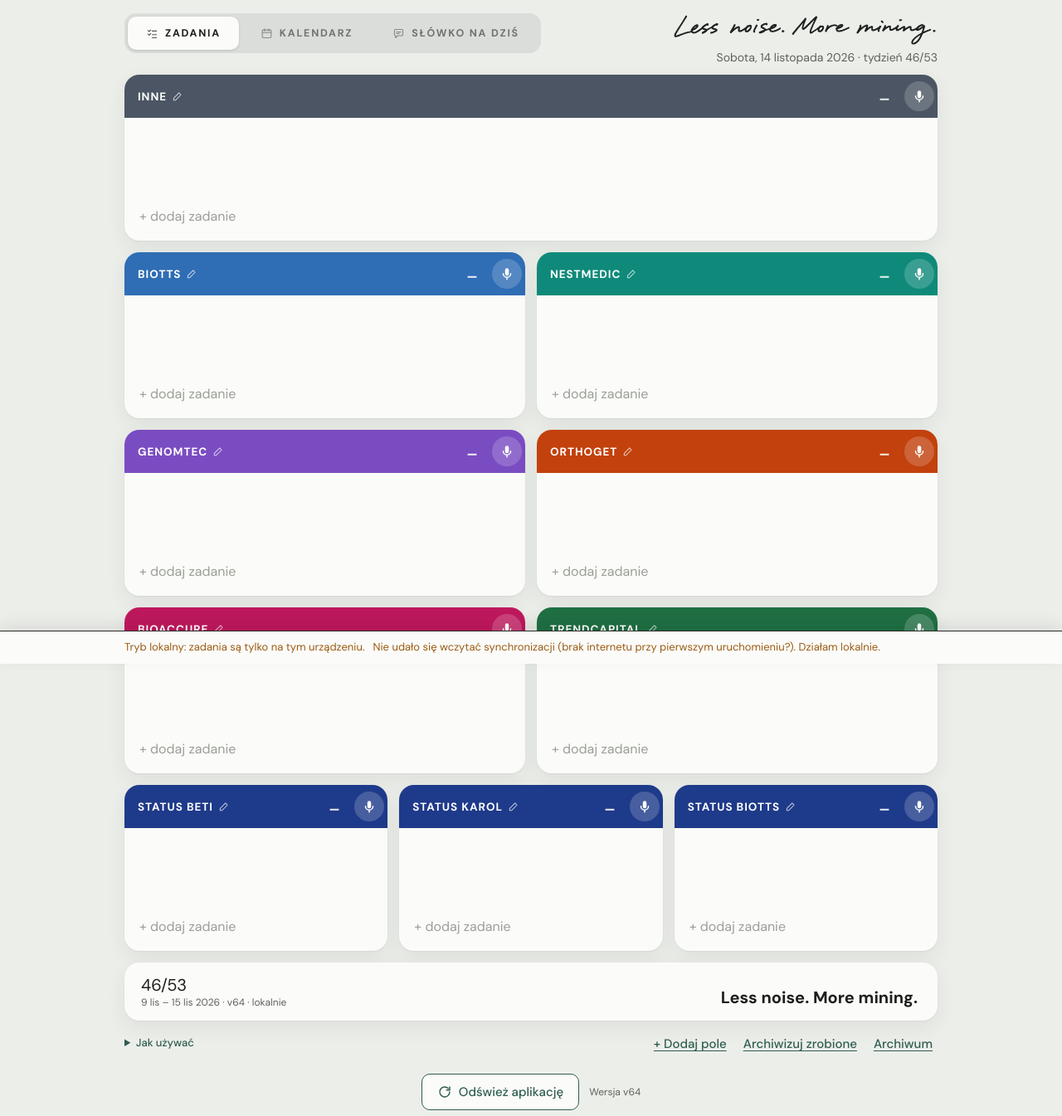
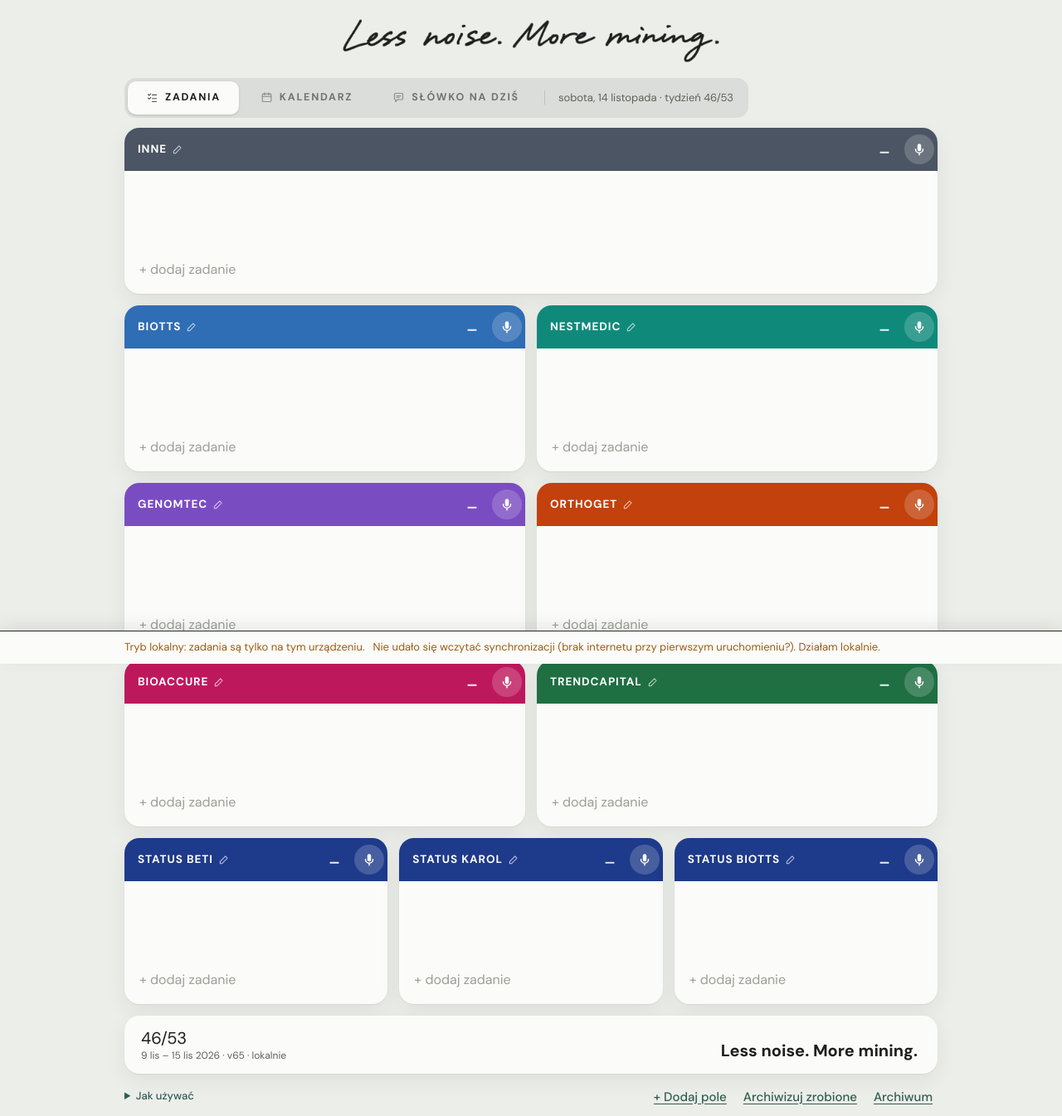
Before and after one commit to dimetylotryptaminy/todo, a plain HTML site: page index.html in a window 1280 px wide. Shown: the top 1345 px of the page at 83% size. Drawn offline with Linux system fonts and the light colour scheme.

Commit message:
Większe motto nad zakładkami; data i tydzień na końcu paska zakładek
Co-Authored-By: Claude Opus 5.5 <noreply@anthropic.com>
Claude-Session: https://claude.ai/code/session_01Rh4mBRmhPxBPrTnoCMWoQC

```diff
--- a/app.js
+++ b/app.js
@@ -2,7 +2,7 @@ import { parse, norm, catOf } from "./parser.js";
 import { ES_WORDS, EN_WORDS } from "./words.js";
 
 const DEFAULT_MOTTO = "Less noise. More mining.";
-const APP_VERSION = "v64";
+const APP_VERSION = "v65";
 // Pozycja słowa zapisującego, jeśli jest ostatnim słowem tekstu („… zapisz”, „… Zapisz.”, dawne „… koniec”), inaczej -1.
 // Tolerancja na błędy dyktowania: „Zapisz.”, „zapisze”, „zapiszę”, „Konieć”, „konie c”.
 function trailingEndWord(text) {
@@ -817,7 +817,7 @@ function renderInner() {
   const hand = store.motto.trim() === DEFAULT_MOTTO;
   $("tiMotto").classList.toggle("hand", hand);
   if (hand) $("tiMotto").setAttribute("aria-label", store.motto); else $("tiMotto").removeAttribute("aria-label");
-  $("tiDate").textContent = WEEKDAYS_FULL[now.getDay()] + ", " + now.getDate() + " " + MONTHS_GEN[now.getMonth()] + " " + now.getFullYear() + " · tydzień " + w.week + "/" + w.total;
+  $("tiDate").textContent = WEEKDAYS_FULL[now.getDay()] + ", " + now.getDate() + " " + MONTHS_GEN[now.getMonth()] + " · tydzień " + w.week + "/" + w.total;
   if (view === "calendar") renderCalendar();
   // słówko: po zalogowaniu (albo zmianie dnia) przerysuj raz, żeby pobrać słówko z konta / od AI
   if (view === "words") { const k = (store.uid || "local") + "|" + iso(new Date()); if (k !== wordsShownFor) { wordsShownFor = k; renderWords(); } }
--- a/index.html
+++ b/index.html
@@ -67,10 +67,10 @@
       <button class="tab" id="tabWords" role="tab" type="button" aria-controls="words" aria-label="Słówko na dziś">
         <span class="lbl"><svg viewBox="0 0 24 24" aria-hidden="true"><path d="M4 5.5A1.5 1.5 0 0 1 5.5 4h13A1.5 1.5 0 0 1 20 5.5v9a1.5 1.5 0 0 1-1.5 1.5H10l-4 4v-4h-.5A1.5 1.5 0 0 1 4 14.5z" fill="none" stroke="currentColor" stroke-width="1.8" stroke-linejoin="round"/><path d="M8 9h8M8 12h5" fill="none" stroke="currentColor" stroke-width="1.8" stroke-linecap="round"/></svg><span class="long">Słówko na dziś</span><span class="short">Słówko</span></span>
       </button>
+      <span class="ti-date" id="tiDate"></span>
     </nav>
     <div class="topinfo" id="topinfo" aria-live="off">
       <span class="ti-motto" id="tiMotto"></span>
-      <span class="ti-date" id="tiDate"></span>
     </div>
   </div>
   <main class="sheet" id="sheet"></main>
--- a/style.css
+++ b/style.css
@@ -727,3 +727,21 @@ body.dragging, body.dragging * { cursor: grabbing !important; user-select: none
   background: var(--ink);
   -webkit-mask: url("motto.png") right center / contain no-repeat; mask: url("motto.png") right center / contain no-repeat;
 }
+
+/* data i tydzień jako dyskretna etykieta na końcu przełącznika zakładek; motto większe, po prawej */
+.tabs .ti-date { display: flex; align-items: center; padding: 0 14px 0 16px; margin-left: 4px; border-left: 1px solid color-mix(in srgb, var(--ink) 14%, transparent);
+  font-size: 13px; color: var(--ink-soft); white-space: nowrap; font-variant-numeric: tabular-nums; }
+.topline { align-items: center; }
+.topinfo { justify-content: center; }
+.ti-motto.hand { width: 440px; }
+@media (max-width: 1100px) { .ti-motto.hand { width: 360px; } }
+@media (max-width: 900px) { .tabs .ti-date { display: none; } }
+@media (max-width: 760px) {
+  .topinfo { padding: 6px 0 2px; }
+  .ti-motto.hand { width: min(360px, 90vw); }
+}
+/* motto zawsze w osobnym wierszu nad zakładkami, wyśrodkowane (jak nagłówek listu) */
+.topinfo { order: -1; width: 100%; align-items: center; text-align: center; padding: 4px 0 0; }
+.ti-motto.hand { width: 460px; -webkit-mask-position: center; mask-position: center; }
+.tabs { align-items: center; }
+@media (max-width: 760px) { .ti-motto.hand { width: min(360px, 90vw); } }
--- a/sw.js
+++ b/sw.js
@@ -1,7 +1,7 @@
 // Service worker: aplikacja otwiera się bez internetu.
 // Pliki aplikacji: najpierw sieć (świeża wersja), przy braku sieci kopia z pamięci.
 // Biblioteki i czcionki z CDN: kopia z pamięci, odświeżana w tle.
-const VERSION = "tablica-v64";
+const VERSION = "tablica-v65";
 const SHELL = [
   "./", "index.html", "style.css", "app.js", "parser.js", "words.js", "config.js", "manifest.webmanifest", "motto.png",
   "icons/icon-192.png", "icons/icon-512.png", "icons/apple-touch-icon.png",
```
